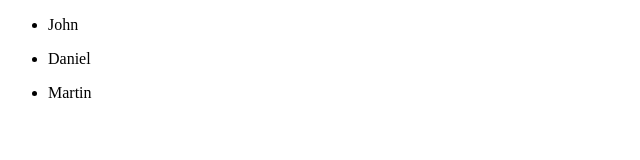
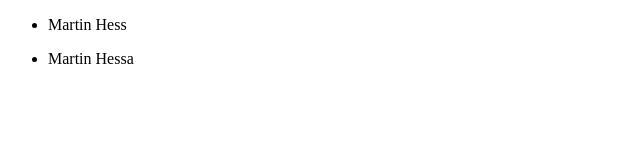
Before and after one commit to mile1983/contacts, an Angular app: page / in a window 1280 px wide. Shown: the top 160 px of the page, without its empty margins (0-640 px from the left). Built offline with nearby package versions, Linux system fonts and the light colour scheme.

Commit message:
5 commit

```diff
--- a/src/app/contacts-list/contacts-list.component.html
+++ b/src/app/contacts-list/contacts-list.component.html
@@ -1,5 +1,6 @@
 <ul *ngFor="let contact of contacts">
-  <li>
+  <li *ngIf="contact.firstName == 'Martin'">
     {{contact.firstName}}
+    {{contact.lastName}}
   </li>
 </ul>
--- a/src/app/contacts-list/contacts-list.component.ts
+++ b/src/app/contacts-list/contacts-list.component.ts
@@ -27,6 +27,11 @@ export class ContactsListComponent implements OnInit {
       firstName: 'Martin',
       lastName:  'Hess',
       email:     'martin@example.com'
+    },
+    {
+      firstName: 'Martin',
+      lastName:  'Hessa',
+      email:     'martin@example.com'
     }
   ];
    }
```
